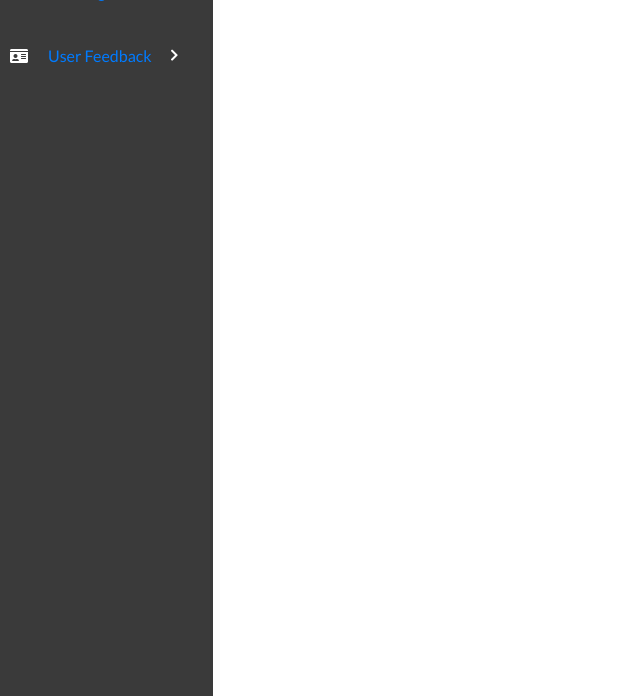
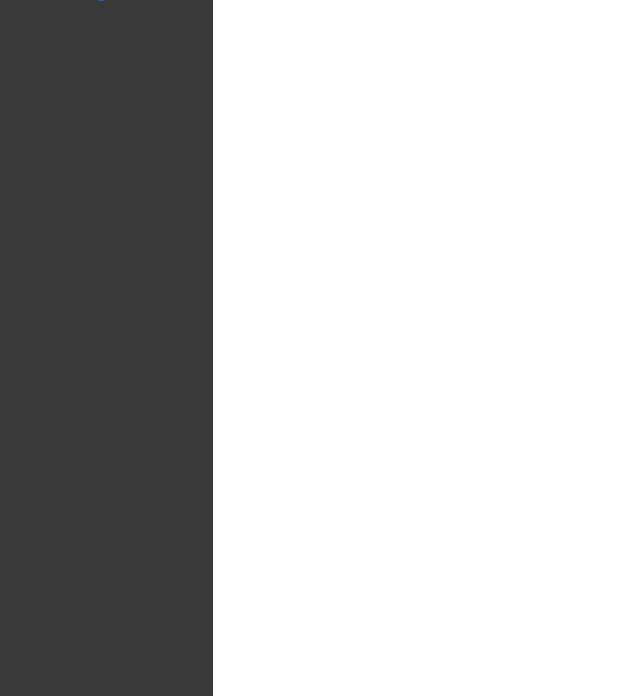
Before and after one commit to AltoSaxJack/SSUW, a PHP site: page /PaytmKit/admin/contactus.php in a window 1280 px wide. Shown: the part 168-864 px from the top of the page, without its empty margins (0-640 px from the left). Run offline with PHP 8.4, Linux system fonts and the light colour scheme; data that the repository does not hold is empty; some libraries are stand-ins or nearby versions.

Commit message:
Update sidebar.php

```diff
--- a/admin/sidebar.php
+++ b/admin/sidebar.php
@@ -5,7 +5,7 @@
 
         <!--<li><i class="fas fa-film"></i><a href="addmovie.php">Movies</a> <i class="fas admin-dropdown fa-chevron-right"></i></a></li>
         <li><i class="fas fa-plus-circle"></i><a href="add.php">Add entry</a> <i class="fas admin-dropdown fa-chevron-right"></i></a></li>-->
-        <li><i class="fas fa-id-card"></i><a href="contactus.php">User Feedback</a> <i class="fas admin-dropdown fa-chevron-right"></i></a></li>
-       <!-- <li><i class="fa fa-check-circle"></i><a href="../TxnStatus.php" target="_blank">Check Status</a> <i class="fas admin-dropdown fa-chevron-right"></i></a></li>-->
+       <!-- <li><i class="fas fa-id-card"></i><a href="contactus.php">User Feedback</a> <i class="fas admin-dropdown fa-chevron-right"></i></a></li>
+        <li><i class="fa fa-check-circle"></i><a href="../TxnStatus.php" target="_blank">Check Status</a> <i class="fas admin-dropdown fa-chevron-right"></i></a></li>-->
     </ul>
 </div>
```
